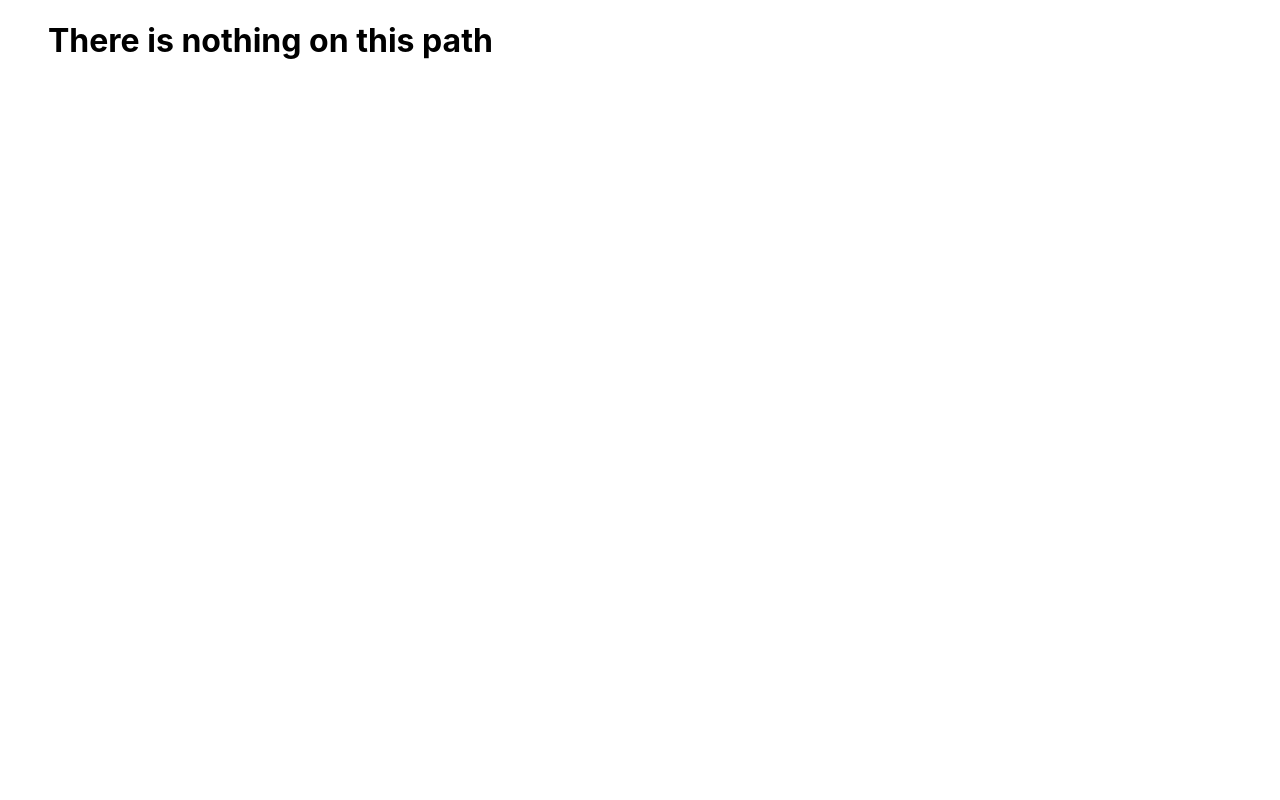
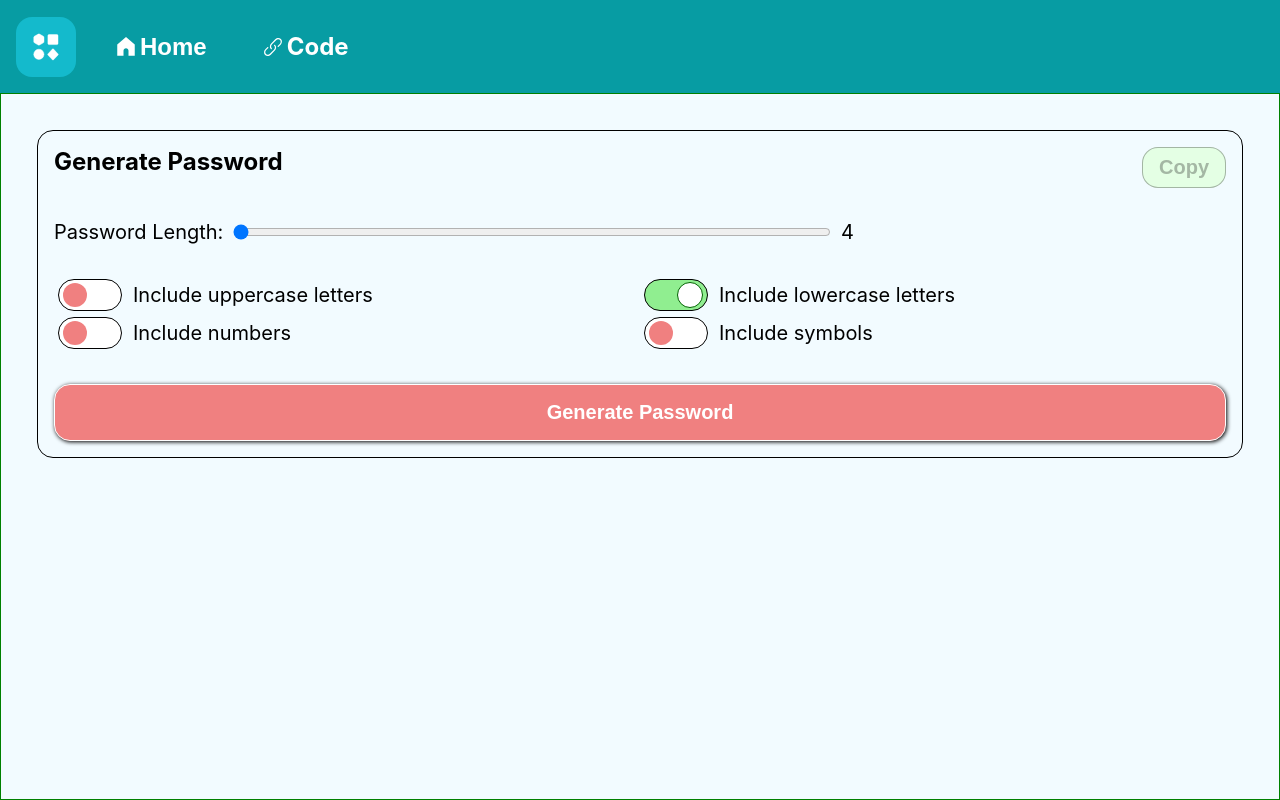
Before and after one commit to aayush-jangra/frontend, a React (Create React App) app in the folder machine-coding/: page /password-generator in a window 1280 px wide. Built offline with nearby package versions, Linux system fonts and the light colour scheme.

Commit message:
Password generator

```diff
--- a/machine-coding/src/App.js
+++ b/machine-coding/src/App.js
@@ -62,6 +62,9 @@ const AutoCompletePage = React.lazy(() =>
 const DesktopChecker = React.lazy(() => import("./components/DesktopChecker"));
 const PollWidgetPage = React.lazy(() =>
   import("./Pages/PollWidget/PollWidgetPage")
+);
+const PasswordGeneratorPage = React.lazy(() =>
+  import("./Pages/PasswordGenerator/PasswordGeneratorPage")
 );
 
 function App() {
@@ -186,6 +189,10 @@ function App() {
       path: "/poll-widget",
       component: <PollWidgetPage />,
     },
+    {
+      path: "/password-generator",
+      component: <PasswordGeneratorPage />,
+    },
   ];
 
   return (
--- /dev/null
+++ b/machine-coding/src/Pages/PasswordGenerator/PasswordGenerator.jsx
@@ -0,0 +1,101 @@
+import { useState } from "react";
+import { CustomSwitch } from "../../components/CustomSwitch";
+import "./passwordGeneratorStyles.css";
+import { useGeneratePassword } from "./useGeneratePassword";
+
+export const PasswordGenerator = () => {
+  const [password, setPassword] = useState(null);
+  const [passwordLength, setPasswordLength] = useState(4);
+  const [config, setConfig] = useState({
+    uppercase: false,
+    lowercase: true,
+    numbers: false,
+    symbols: false,
+  });
+  const generatePassword = useGeneratePassword();
+
+  const handleChange = (e) => {
+    setConfig((prev) => ({
+      ...prev,
+      [e.target.name]: e.target.checked,
+    }));
+  };
+
+  const handleGenerate = () => {
+    setPassword(generatePassword(config, passwordLength));
+  };
+
+  const copyPassword = () => {
+    navigator.clipboard.writeText(password);
+    alert("Password copied");
+  };
+
+  return (
+    <div className="password-generator-container">
+      <div className="password-generator-password">
+        {password || "Generate Password"}
+        <button
+          disabled={!password}
+          onClick={copyPassword}
+          className="password-generator-copy-button"
+        >
+          Copy
+        </button>
+      </div>
+      <div>
+        <label className="password-generator-label password-generator-length-input">
+          Password Length:
+          <input
+            style={{ flex: 1 }}
+            type="range"
+            min={4}
+            max={16}
+            value={passwordLength}
+            onChange={(e) => setPasswordLength(e.target.value)}
+          />
+          {passwordLength}
+        </label>
+      </div>
+      <div className="password-generator-config-container">
+        <label className="password-generator-label">
+          <CustomSwitch
+            name="uppercase"
+            checked={config.uppercase}
+            onChange={handleChange}
+          />
+          Include uppercase letters
+        </label>
+        <label className="password-generator-label">
+          <CustomSwitch
+            name="lowercase"
+            checked={config.lowercase}
+            onChange={handleChange}
+          />
+          Include lowercase letters
+        </label>
+        <label className="password-generator-label">
+          <CustomSwitch
+            name="numbers"
+            checked={config.numbers}
+            onChange={handleChange}
+          />
+          Include numbers
+        </label>
+        <label className="password-generator-label">
+          <CustomSwitch
+            name="symbols"
+            checked={config.symbols}
+            onChange={handleChange}
+          />
+          Include symbols
+        </label>
+      </div>
+      <button
+        className="password-generator-generate-button"
+        onClick={handleGenerate}
+      >
+        Generate Password
+      </button>
+    </div>
+  );
+};
--- /dev/null
+++ b/machine-coding/src/Pages/PasswordGenerator/PasswordGeneratorPage.jsx
@@ -0,0 +1,11 @@
+import { PasswordGenerator } from "./PasswordGenerator";
+
+const PasswordGeneratorPage = () => {
+  return (
+    <div>
+      <PasswordGenerator />
+    </div>
+  );
+};
+
+export default PasswordGeneratorPage;
--- /dev/null
+++ b/machine-coding/src/Pages/PasswordGenerator/passwordGeneratorStyles.css
@@ -0,0 +1,70 @@
+.password-generator-container {
+  border: 1px solid;
+  border-radius: 16px;
+  padding: 16px;
+  display: flex;
+  flex-direction: column;
+  gap: 32px;
+}
+
+.password-generator-password {
+  display: flex;
+  justify-content: space-between;
+  font-size: 24px;
+  font-weight: 700;
+  flex-wrap: wrap;
+  gap: 8px;
+}
+
+.password-generator-config-container {
+  display: grid;
+  grid-template-columns: repeat(2, 1fr);
+}
+
+.password-generator-label {
+  display: flex;
+  align-items: center;
+  gap: 8px;
+  font-size: 20px;
+  cursor: pointer;
+}
+
+.password-generator-copy-button {
+  border: 1px solid;
+  border-radius: 16px;
+  padding: 8px 16px;
+  background-color: lightgreen;
+  box-shadow: 1px 1px 4px black;
+  cursor: pointer;
+  font-weight: 700;
+  font-size: 20px;
+}
+
+.password-generator-copy-button:disabled {
+  background-color: rgb(228, 255, 228);
+  box-shadow: none;
+}
+
+.password-generator-generate-button {
+  border: 1px solid;
+  border-radius: 16px;
+  padding: 16px;
+  background-color: lightcoral;
+  box-shadow: 1px 1px 4px black;
+  cursor: pointer;
+  color: white;
+  font-weight: 700;
+  font-size: 20px;
+}
+
+.password-generator-length-input {
+  width: 100%;
+  max-width: 800px;
+  cursor: auto;
+}
+
+@media (max-width: 600px) {
+  .password-generator-config-container {
+    grid-template-columns: repeat(1, 1fr);
+  }
+}
--- /dev/null
+++ b/machine-coding/src/Pages/PasswordGenerator/useGeneratePassword.js
@@ -0,0 +1,48 @@
+const UPPERCASE = "ABCDEFGHIJKLMNOPQRSTUVWXYZ";
+const LOWERCASE = "abcdefghijklmnopqrstuvwxyz";
+const NUMBERS = "0123456789";
+const SYMBOLS = "!@#$%^&*()_+-=[]{}";
+
+export const useGeneratePassword = () => {
+  const generatePassword = (config, length) => {
+    let superSet = "";
+    let password = "";
+    let remainingLength = Number(length);
+
+    if (config.uppercase) {
+      superSet += UPPERCASE;
+      password += UPPERCASE[Math.floor(Math.random() * UPPERCASE.length)];
+      remainingLength--;
+    }
+
+    if (config.lowercase) {
+      superSet += LOWERCASE;
+      password += LOWERCASE[Math.floor(Math.random() * LOWERCASE.length)];
+      remainingLength--;
+    }
+
+    if (config.numbers) {
+      superSet += NUMBERS;
+      password += NUMBERS[Math.floor(Math.random() * NUMBERS.length)];
+      remainingLength--;
+    }
+
+    if (config.symbols) {
+      superSet += SYMBOLS;
+      password += SYMBOLS[Math.floor(Math.random() * SYMBOLS.length)];
+      remainingLength--;
+    }
+
+    if (superSet === "") {
+      superSet = LOWERCASE;
+    }
+
+    for (let i = 0; i < remainingLength; i++) {
+      password += superSet[Math.floor(Math.random() * superSet.length)];
+    }
+
+    return password;
+  };
+
+  return generatePassword;
+};
--- a/machine-coding/src/Pages/PollWidget/PollWidget.jsx
+++ b/machine-coding/src/Pages/PollWidget/PollWidget.jsx
@@ -36,8 +36,8 @@ export const PollWidget = ({ question, options }) => {
       {options.map(({ option }, index) => {
         const { percentage, votes } = getPollDetails(index);
         return (
-          <div className="poll-widet-option-conatiner" key={index}>
-            <div className="poll-widet-option-label-conatiner">
+          <div className="poll-widget-option-conatiner" key={index}>
+            <div className="poll-widget-option-label-conatiner">
               <label className="poll-widget-option-label">
                 <input
                   radioGroup="poll"
@@ -47,7 +47,11 @@ export const PollWidget = ({ question, options }) => {
                 />
                 {option}
               </label>
-              {selected !== null && `${votes} votes (${percentage}%)`}
+              {selected !== null && (
+                <div style={{ textAlign: "end" }}>
+                  {votes} votes ({percentage}%)
+                </div>
+              )}
             </div>
             {selected !== null && (
               <div className="poll-widget-percentage-bar-outer">
--- a/machine-coding/src/Pages/PollWidget/pollWidgetStyles.css
+++ b/machine-coding/src/Pages/PollWidget/pollWidgetStyles.css
@@ -18,13 +18,13 @@
   gap: 8px;
 }
 
-.poll-widet-option-conatiner {
+.poll-widget-option-conatiner {
   display: flex;
   flex-direction: column;
   gap: 8px;
 }
 
-.poll-widet-option-label-conatiner {
+.poll-widget-option-label-conatiner {
   display: flex;
   justify-content: space-between;
   gap: 16px;
--- a/machine-coding/src/constants/questions.js
+++ b/machine-coding/src/constants/questions.js
@@ -165,4 +165,11 @@ export const questions = [
       "Build a simple poll widget where users can vote on a given question with multiple choices. Once a user selects an option, display the updated vote count and percentage for each choice.",
     path: "/poll-widget",
   },
+  {
+    folderName: "PasswordGenerator",
+    title: "Password Generator",
+    description:
+      "Build a password generator that creates a random password based on user-selected criteria. Users should be able to specify the password length and include/exclude uppercase letters, lowercase letters, numbers, and special characters. The generated password should be easily copyable.",
+    path: "/password-generator",
+  },
 ];
```
